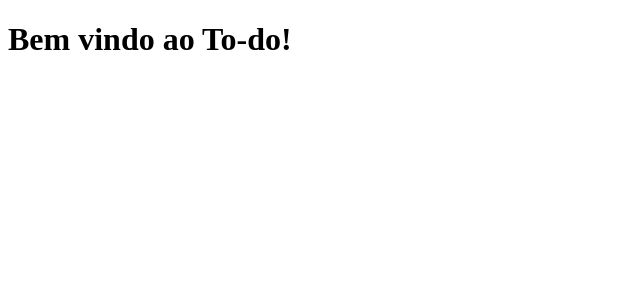
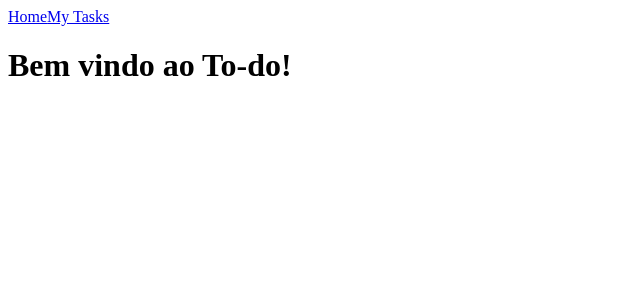
Before and after one commit to trsaints/todo-trilha-tic, a React (Vite) app: page / in a window 1280 px wide. Shown: the top 300 px of the page, without its empty margins (0-640 px from the left). Built offline with nearby package versions, Linux system fonts and the light colour scheme.

Commit message:
feat: add main navbar to root content

```diff
--- a/src/components/App/App.tsx
+++ b/src/components/App/App.tsx
@@ -3,6 +3,7 @@ import { BrowserRouter } from 'react-router-dom'
 import { Router } from '../Router/Router'
 import { Index } from './Index/Index'
 import { MyTasks } from './MyTasks/MyTasks'
+import { Navbar } from '../Navbar/Navbar'
 
 function App() {
     const routes = {
@@ -10,12 +11,17 @@ function App() {
         elements: [Index.Root(), MyTasks.Root()],
     }
 
+    const links = {
+        placeholders: ['Home', 'My Tasks'],
+        urls: ['/', '/my-tasks'],
+    }
+
     return (
-        <>
-            <BrowserRouter>
-                <Router.Root paths={routes.paths} elements={routes.elements} />
-            </BrowserRouter>
-        </>
+        <BrowserRouter>
+            <Navbar.Root {...links} />
+
+            <Router.Root {...routes} />
+        </BrowserRouter>
     )
 }
 
```
